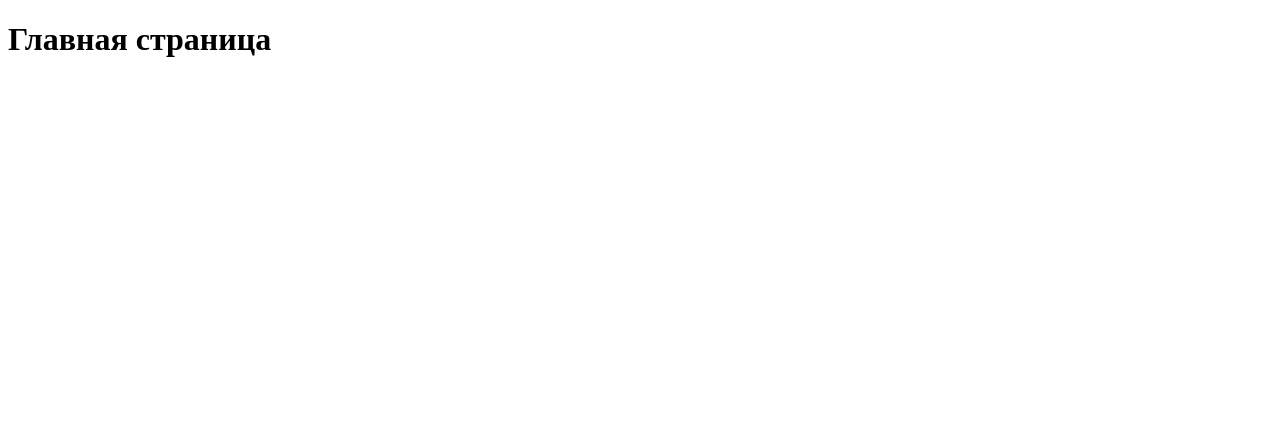
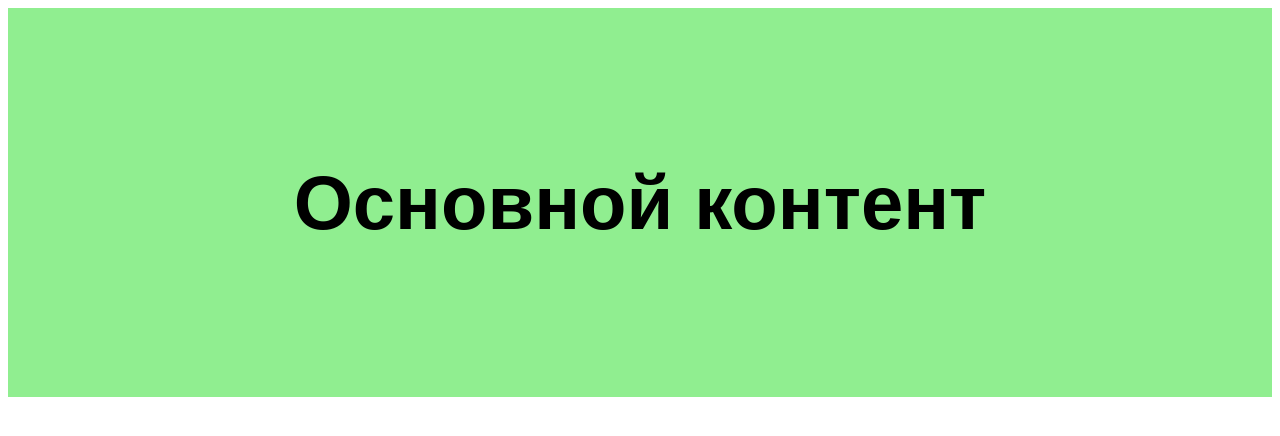
Before and after one commit to Arkad-iy/test-webcademy, a plain HTML site: page index.html in a window 1280 px wide. Drawn offline with Linux system fonts and the light colour scheme.

Commit message:
Content ready

```diff
--- a/index.html
+++ b/index.html
@@ -5,10 +5,14 @@
   <meta charset="UTF-8">
   <meta name="viewport" content="width=device-width, initial-scale=1.0">
   <title>Document</title>
+  <link rel="stylesheet" href="main.css">
 </head>
 
 <body>
-  <h1>Главная страница</h1>
+  <main class="main">
+    <h1>Основной контент</h1>
+  </main>
+
 </body>
 
 </html>
--- a/main.css
+++ b/main.css
@@ -0,0 +1,7 @@
+.main {
+  background: lightgreen;
+  padding: 100px;
+  font-size: 38px;
+  font-family: sans-serif;
+  text-align: center;
+}
```
